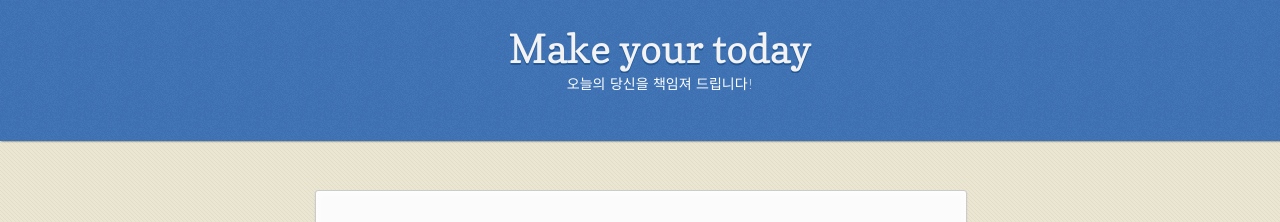
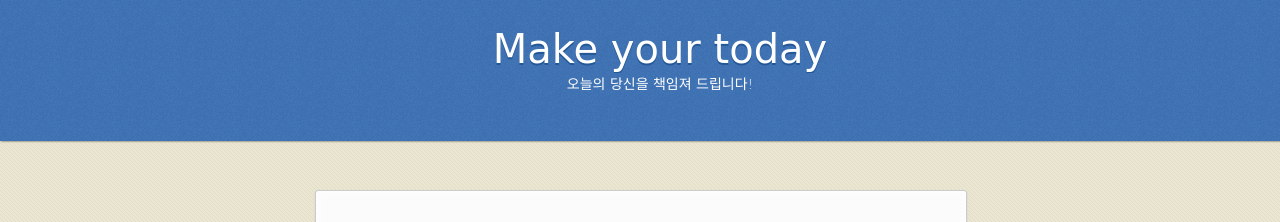
Before and after one commit to ueunhyung/today, a Jekyll site: the page index.html, which Jekyll copies as it is, in a window 1280 px wide. Shown: the top 222 px of the page. Built offline with Jekyll 4.4.1, drawn with Linux system fonts in a browser that asks for light colours; nearby versions of some CDN libraries; Markdown is read by kramdown in place of the engine named in the settings; comment, search, counter and statistics services are not loaded.

Commit message:
Update index.html

```diff
--- a/index.html
+++ b/index.html
@@ -17,7 +17,7 @@
   <body>
 
       <header>
-        <h1>Make your today</h1>
+        <h1><font face="Comic Sans MS" color="white" font-size="10"> Make your today</font></h1>
 <font face="Comic Sans MS" color="white" font-size="5">오늘의 당신을 책임져 드립니다!</font>
       </header>
 <!--
```
